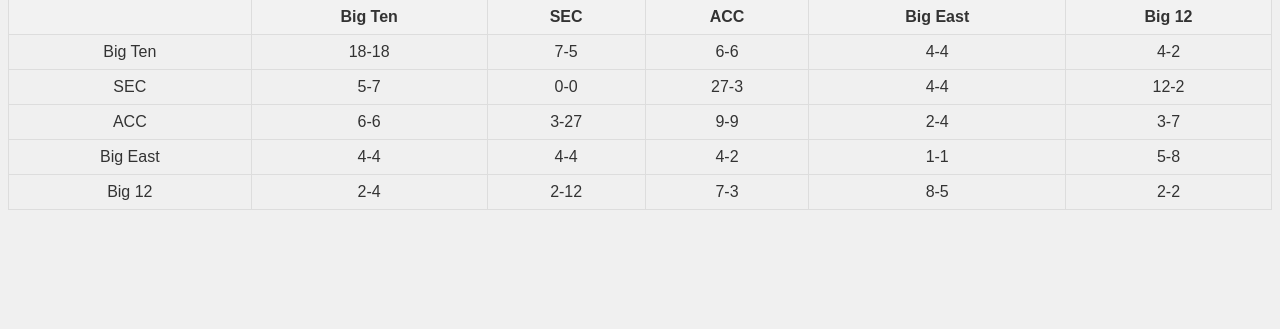
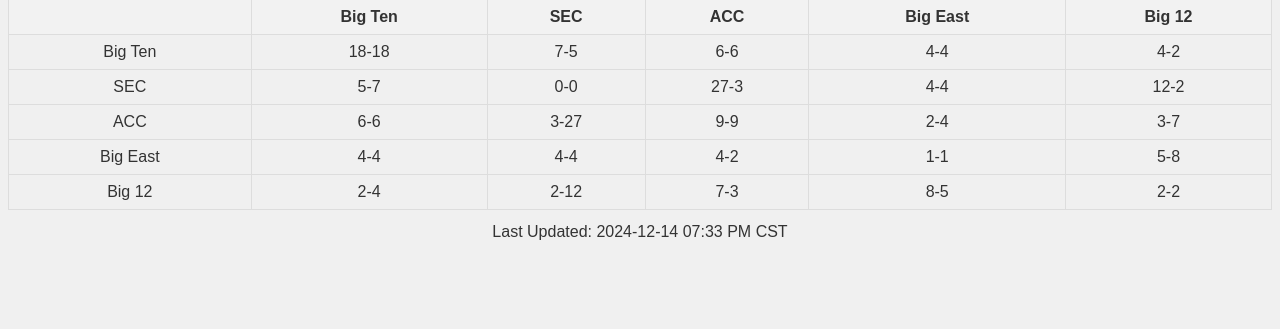
Before and after one commit to devintigges/conference-power-rankings, a Flask app: page / in a window 1280 px wide. Shown: the part 109-438 px from the top of the page. Run offline with Flask 3, Linux system fonts and the light colour scheme; data comes from the database, SQL or seed files in the repository; both versions use the stored data as it was after the commit.

Commit message:
Updated table timestamp

```diff
--- a/DatabaseManager.py
+++ b/DatabaseManager.py
@@ -1,4 +1,6 @@
 import sqlite3
+from datetime import datetime
+import pytz
 
 class DatabaseManager:
     def __init__(self, db_path):
@@ -53,3 +55,27 @@
         power_conference_games = self.cursor.fetchall()
 
         return power_conference_games
+
+    def get_last_modified_date(self):
+        last_update_query = '''SELECT last_modified FROM db_info WHERE id=1'''
+
+        # Execute the query
+        self.cursor.execute(last_update_query)
+        last_update = self.cursor.fetchone()
+
+        # Extract the date string from the tuple (e.g., ('2024-12-15 20:45:00',) -> '2024-12-15 20:45:00')
+        if last_update:
+            last_update_str = last_update[0]
+        else:
+            return None  # Handle case where no result is returned
+
+        utc_time = datetime.strptime(last_update_str, "%Y-%m-%d %H:%M:%S")
+
+        utc = pytz.utc
+        cst = pytz.timezone('US/Central')
+
+        utc_time = utc.localize(utc_time)
+        cst_time = utc_time.astimezone(cst)
+        readable_time = cst_time.strftime("%Y-%m-%d %I:%M %p %Z")
+
+        return readable_time
--- a/app.py
+++ b/app.py
@@ -21,7 +21,7 @@
             table[winner][loser]['wins'] = wins
             table[loser][winner]['losses'] = losses
 
-    return render_template('index.html', table=table, conferences=conferences)
+    return render_template('index.html', table=table, conferences=conferences, last_update = db_manager.get_last_modified_date())
 # Run the app
 if __name__ == "__main__":
     app.run(debug=True)
--- a/static/styles.css
+++ b/static/styles.css
@@ -25,3 +25,10 @@
 th {
     background-color: #f2f2f2;
 }
+
+p {
+    font-size: 16px;
+    line-height: 1.5;
+    color: #333;
+    margin: 10px 0;
+}
--- a/templates/index.html
+++ b/templates/index.html
@@ -29,5 +29,7 @@
             {% endfor %}
         </tbody>
     </table>
+
+    <p>Last Updated: {{last_update}}</p>
 </body>
 </html>
```
Also changed, not shown: main.py (added, +27 -0 lines), teams.db.
